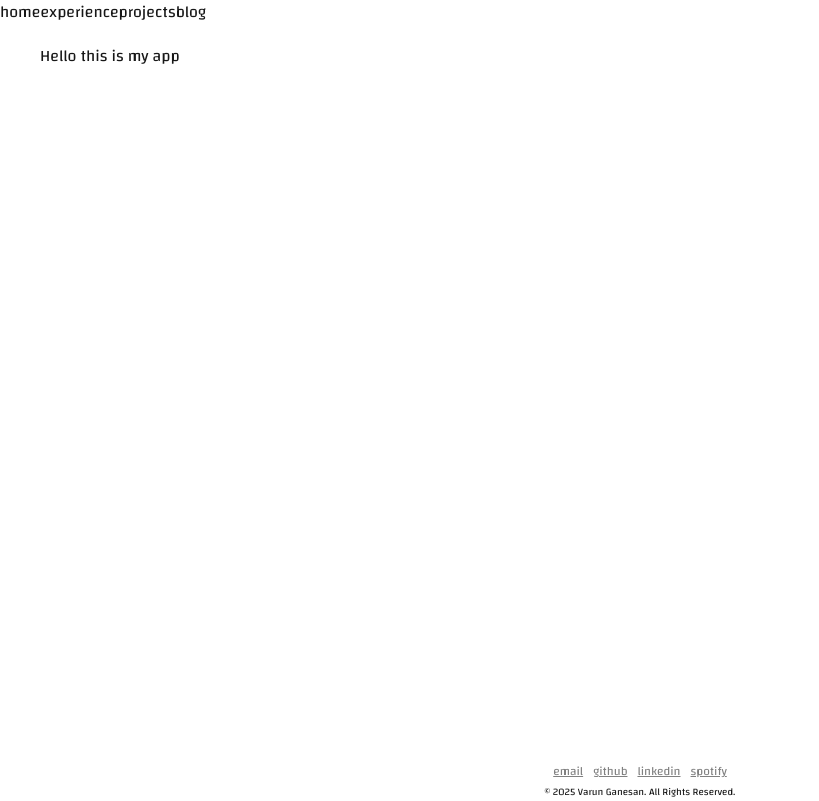
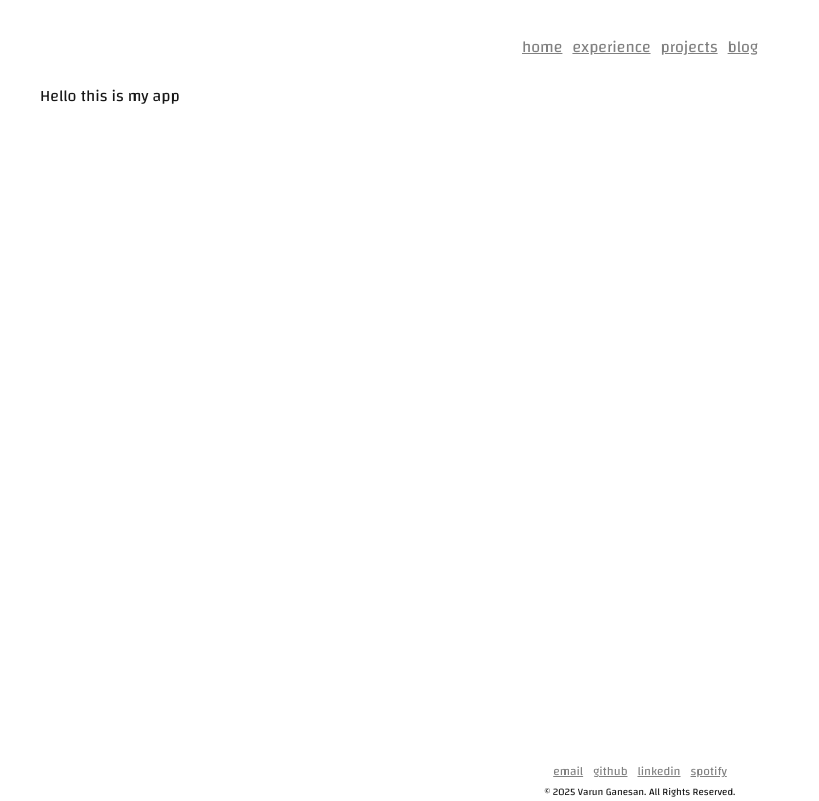
Before and after one commit to v2ganesan/portfolio, a Next.js app: page / in a window 1280 px wide. Shown: the whole page, without its empty margins (0-819 px from the left). Built offline with nearby package versions, Linux system fonts and the light colour scheme.

Commit message:
Switch tags / pass in className as prop

```diff
--- a/components/navBar.js
+++ b/components/navBar.js
@@ -2,14 +2,14 @@
 use the nav tag, and embed the links for the pages i want to be accessible in the navBar
 write a css file and put the className in the opening tag for each page in the navBar
 */
-import Link from "next/link"
-export default function NavBar() {
+//import Link from "next/link"
+export default function NavBar( {className} ) {
     return (
-        <nav>
-            <Link href="/">home</Link>
-            <Link href="/experience">experience</Link>
-            <Link href="/projects">projects</Link>
-            <Link href="/blog">blog</Link>
+        <nav className={className}>
+            <a href="/">home</a>
+            <a href="/experience">experience</a>
+            <a href="/projects">projects</a>
+            <a href="/blog">blog</a>
         </nav>
     )
 }
```
